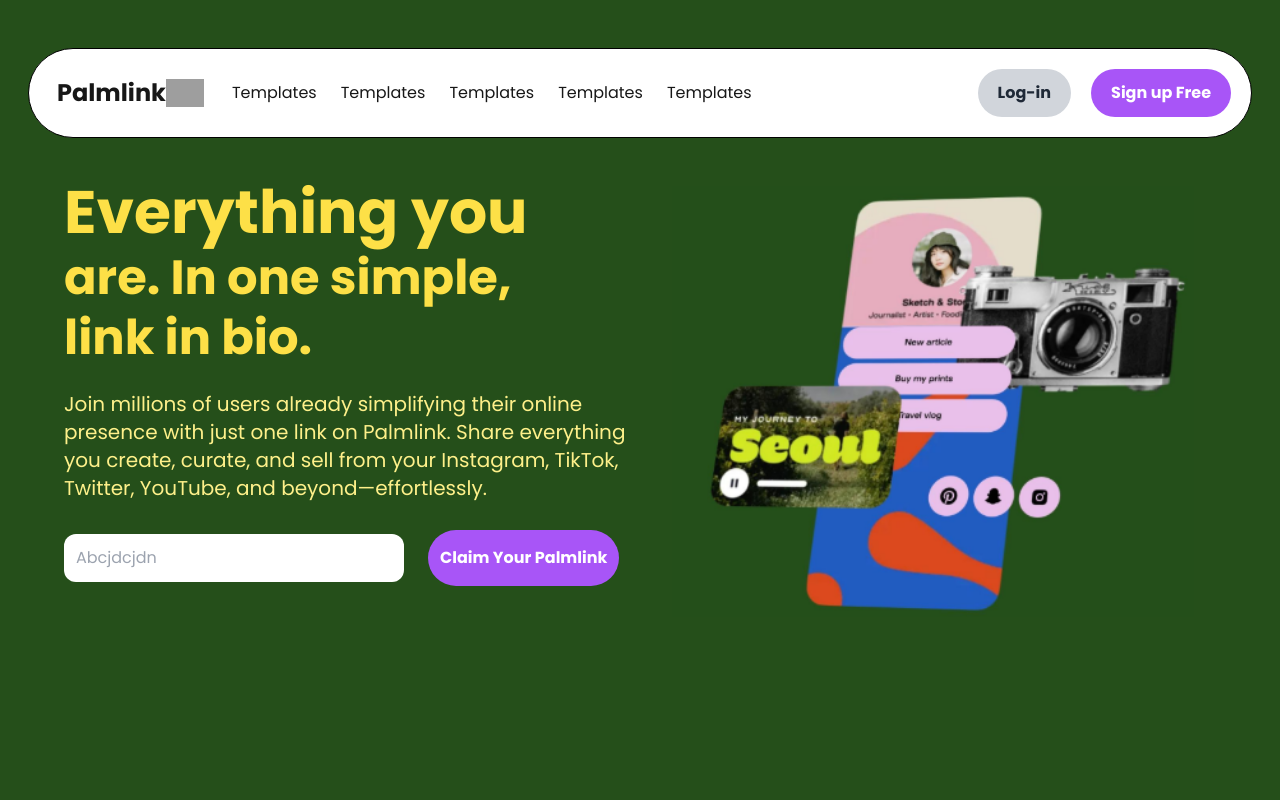
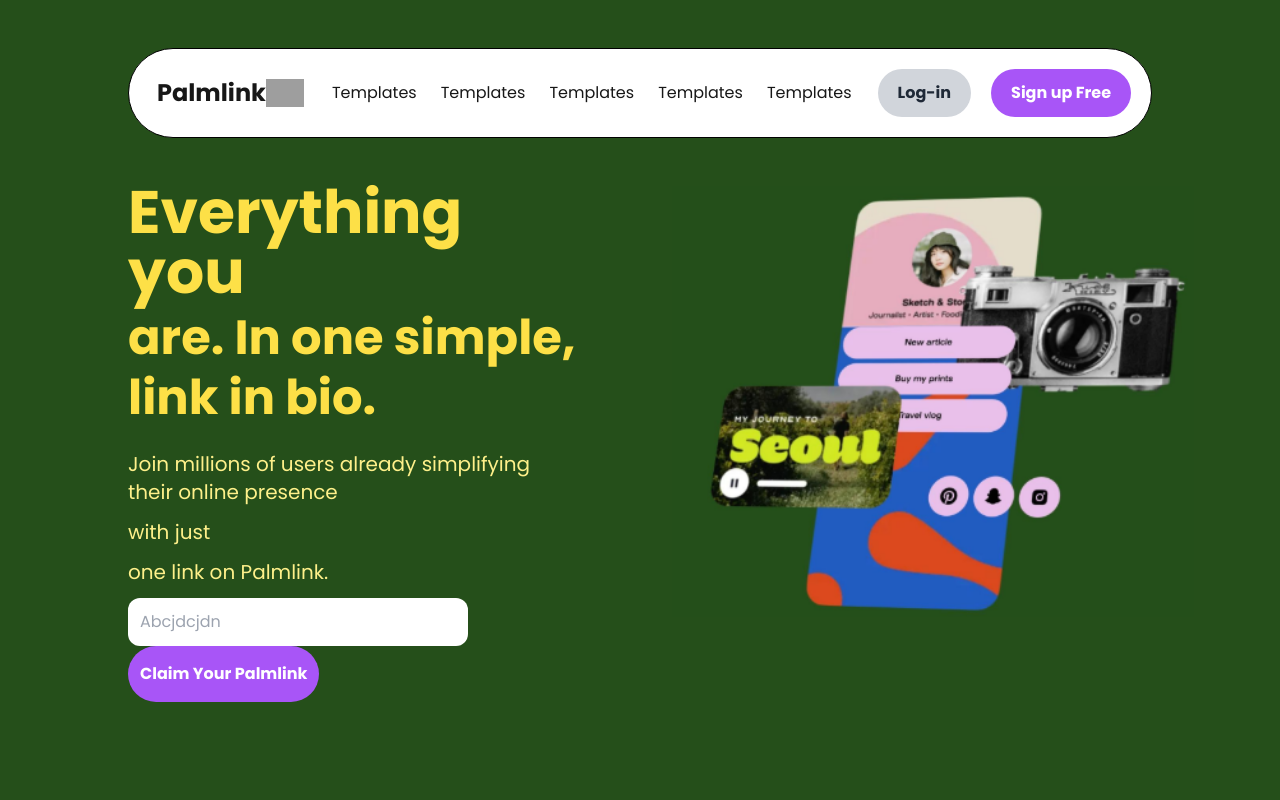
Before and after one commit to kumail-ahmad/myLink, a Next.js app: page / in a window 1280 px wide. Shown: the top 800 px of the page. Built offline with nearby package versions, Linux system fonts and the light colour scheme; grey boxes are pictures that could not be loaded.

Commit message:
added db

```diff
--- a/app/components/Navbar.js
+++ b/app/components/Navbar.js
@@ -2,7 +2,7 @@
 import Image from "next/image";
 const Navbar = () => {
   return (
-    <nav className="Navbar border border-black mt-12 mx-7 rounded-full p-5 bg-white flex items-center justify-between ">
+    <nav className="Navbar border border-black mt-12 mx-32 rounded-full p-5 bg-white flex items-center justify-between ">
       <div className="logo&clickables flex items-center gap-3">
         <div className="svg mx-2 flex items-center ">
             <h3 className="font-bold text-2xl">Palmlink</h3>
--- /dev/null
+++ b/app/generate/page.js
@@ -0,0 +1,11 @@
+import React from 'react'
+
+const Generate = () => {
+  return (
+    <div>
+
+    </div>
+  )
+}
+
+export default Generate
--- a/app/page.js
+++ b/app/page.js
@@ -4,7 +4,7 @@
   return (
     <main>
       <section className="bg-customGreen min-h-[100vh] grid grid-cols-2">
-        <div className="text&all">
+        <div className="text&all mx-16">
           <div className="flex justify-center mt-11 flex-col ml-[5vw] gap-3 font-poppins">
             <p className="text-yellow-300 font-bold text-6xl">
               Everything you{" "}
@@ -13,12 +13,11 @@
               are. In one simple,
             </p>
             <p className="text-yellow-300 font-bold text-5xl"> link in bio.</p>
-            <p className="text-yellow-200 text-xl my-4 ">
-              Join millions of users already simplifying their online presence
-              with just one link on Palmlink. Share everything you create,
-              curate, and sell from your Instagram, TikTok, Twitter, YouTube,
-              and beyond—effortlessly.
+            <p className="text-yellow-200 text-xl mt-4 ">
+              Join millions of users already simplifying their online presence {" "}
             </p>
+            <p className="text-yellow-200 text-xl  ">with just </p>
+            <p className="text-yellow-200 text-xl  ">one link on Palmlink.</p>
             <div className="Input&Button ">
               <input
                 className="rounded-xl p-3 mr-6"
```
Also changed, not shown: app/api/route.js (added).
